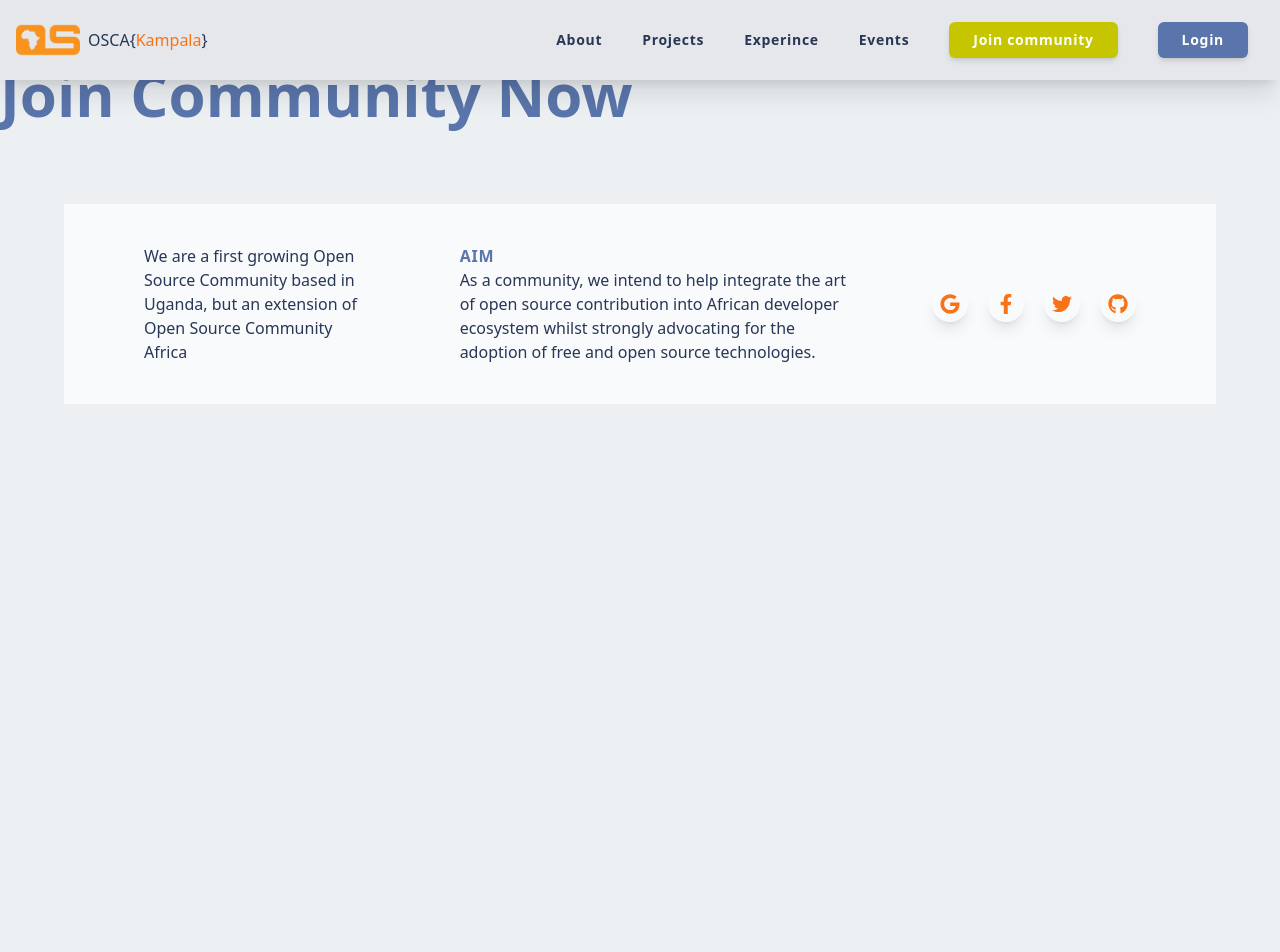
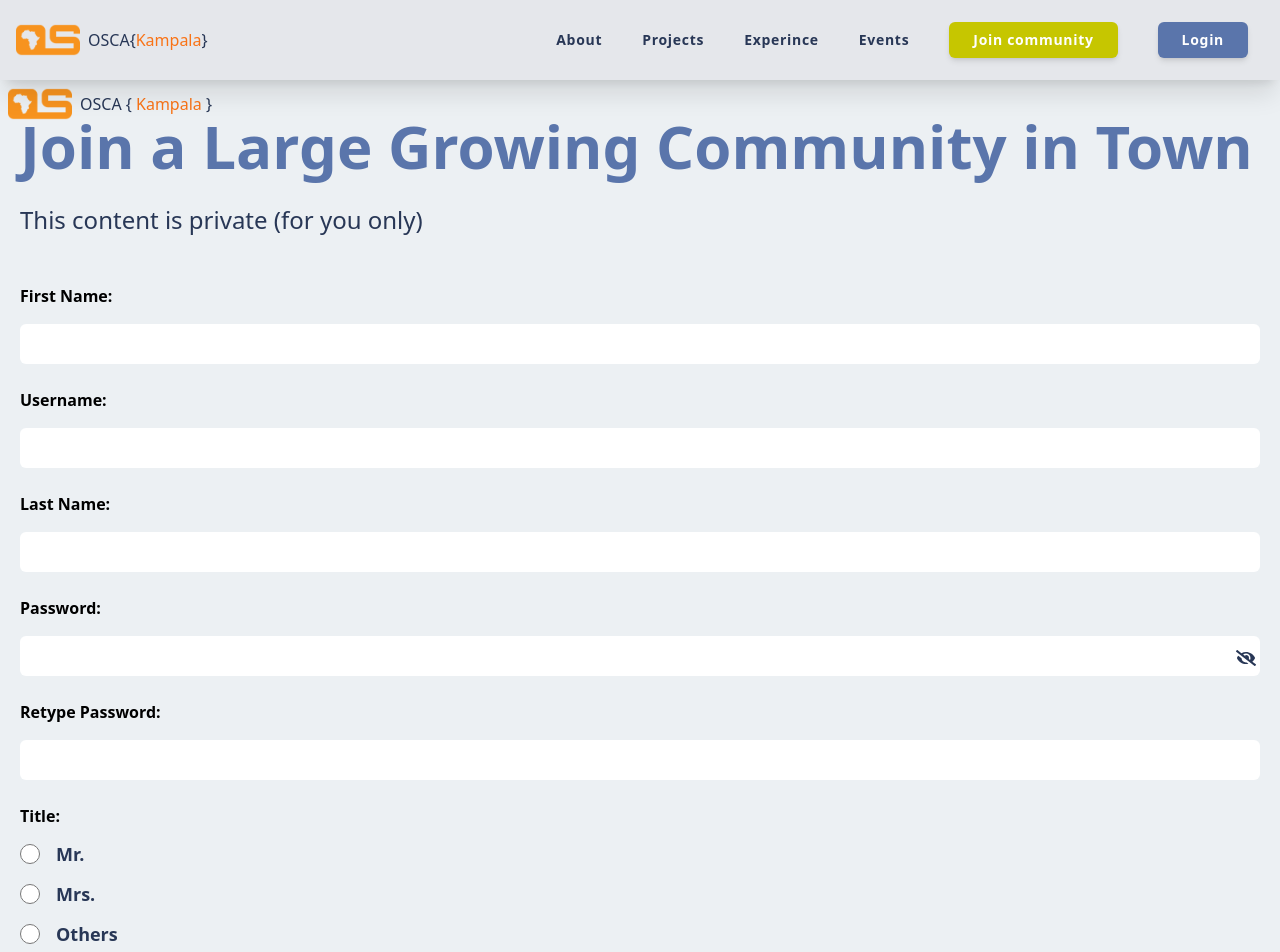
Before and after one commit to oscakampala/oscakampala.github.io, a Next.js app: page /joinComm in a window 1280 px wide. Shown: the top 952 px of the page. Before the commit the page ends 800 px from the top, so only its background shows below. Built offline with nearby package versions, Linux system fonts and the light colour scheme.

Commit message:
style the community section

```diff
--- a/components/Card.jsx
+++ b/components/Card.jsx
@@ -14,9 +14,6 @@ function Card({
   leadTwitter,
   leadGithub,
 }) {
-  const handleClick = () => {
-    console.log(url);
-  };
 
   return (
     <div className='flex flex-col w-full justify-center shadow shadow-black-500/40 p-8 rounded bg-slate-200'>
--- /dev/null
+++ b/components/Community.jsx
@@ -0,0 +1,99 @@
+import oscaLogo from '../public/images/osca-logo.png';
+import Image from 'next/image';
+import { useState } from 'react';
+import { FaEye, FaEyeSlash } from 'react-icons/fa';
+import { IoIosRadioButtonOff, IoIosRadioButtonOn } from 'react-icons/io';
+
+const Community = () => {
+  return (
+    <section>
+      <div className='flex mt-7 items-center cursor-pointer relative'>
+        <div className='md:absolute left-0 flex items-center'>
+          <Image src={oscaLogo} width={80} height={80} />
+        </div>
+        <p className='md:ml-20'>
+          OSCA{' { '}
+          <span className='text-secondary-4 '>Kampala</span>
+          {' }'}
+        </p>
+      </div>
+      <h1 className='px-5'>Join a Large Growing Community in Town</h1>
+      <p className='px-5 text-2xl pt-7'>
+        This content is private (for you only)
+      </p>
+      <Form />
+    </section>
+  );
+};
+
+const Form = () => {
+  const [showPassword, setShowPassword] = useState(false);
+  const [email, setEmail] = useState('');
+  const [firstname, setFirstname] = useState('');
+  const [lastname, setlastname] = useState('');
+  const [password, setPassword] = useState('');
+  const [retypedPassword, setRetypedPassword] = useState('');
+  const [title, setTitle] = useState('');
+
+
+  const inputStyles = `rounded-md bg-[D9D9D9] py-2 pl-2 font-medium mt-4 w-full outline-none`;
+  return (
+    <div>
+      <form action='' className='mt-12 px-5'>
+        <div>
+          <h3 className='text-black'>First Name:</h3>
+          <input type='text' className={inputStyles} value={firstname} onChange/>
+        </div>
+        <div className='mt-6'>
+          <h3 className='text-black'>Username:</h3>
+          <input type='text' className={inputStyles} />
+        </div>
+        <div className='mt-6'>
+          <h3 className='text-black'>Last Name:</h3>
+          <input type='text' className={inputStyles} />
+        </div>
+        <div className='mt-6 relative'>
+          <h3 className='text-black'>Password:</h3>
+          <input
+            type={showPassword ? 'text' : 'password'}
+            className={inputStyles}
+          />
+          {showPassword ? (
+            <FaEye
+              id='password-eye'
+              onClick={() => setShowPassword(!showPassword)}
+              className='absolute bottom-2 right-1 lg:cursor-pointer'
+            />
+          ) : (
+            <FaEyeSlash
+              id='password-eye'
+              onClick={() => setShowPassword(!showPassword)}
+              className='w-5 h-5 absolute bottom-2 right-1 lg:cursor-pointer'
+            />
+          )}
+        </div>
+        <div className='mt-6'>
+          <h3 className='text-black'>Retype Password:</h3>
+          <input type='text' className={inputStyles} />
+        </div>
+        <div className='mt-6'>
+          <h3 className='text-black'>Title:</h3>
+          <div className='flex items-center mt-3'>
+            <input type="radio" id='mr' name='title' className='w-5 h-5' />
+            <label htmlFor="mr" className='ml-4 text-lg font-bold'>Mr.</label>
+          </div>
+          <div className='flex items-center mt-3'>
+            <input type="radio" id='mrs' name='title' className='w-5 h-5' />
+            <label htmlFor="mrs" className='ml-4 text-lg font-bold'>Mrs.</label>
+          </div>
+          <div className='flex items-center mt-3'>
+            <input type="radio" id='others' name='title' className='w-5 h-5' />
+            <label htmlFor="others" className='ml-4 text-lg font-bold'>Others</label>
+          </div>
+        </div>
+      </form>
+    </div>
+  );
+};
+
+export default Community;
--- a/components/Footer.jsx
+++ b/components/Footer.jsx
@@ -19,7 +19,7 @@ import {
 
 function Footer() {
   return (
-    <footer className="w-full max-w-6xl flex flex-col pb-10 lg:justify-between items-center md:items-start md:p-10 lg:flex-row md:gap-10 bg-slate-300 mt-20 container mx-auto bottom-0"  >
+    <footer className="w-full max-w-6xl flex flex-col pt-20 lg:justify-between items-center md:items-start md:p-10 lg:flex-row md:gap-10 bg-slate-300 mt-20 container mx-auto bottom-0"  >
       <div className="footerOne pt-5 mx-5 md:mx-10 md:pt-0 text-center md:text-start flex-col">
         <LogoSm />
         <p>We are a first growing Open Source Community based in Uganda, but an extension of Open Source Community Africa</p>
--- a/pages/index.jsx
+++ b/pages/index.jsx
@@ -62,9 +62,9 @@ export default function Home() {
           allowFullScreen></iframe>
       </div>
 
-      <div className='container mx-auto mt-20'>
+      <div className='container mx-auto mt-20 max-w-6xl mx-auto'>
         <h2 className='text-center py-20 bg-slate-300'>The Team</h2>
-        <div className='grid md:grid-cols-2 max-w-6xl mx-auto xl:grid-cols-3 gap-8 justify-center pb-20 px-8 bg-slate-300'>
+        <div className='grid md:grid-cols-2 xl:grid-cols-3 gap-8 justify-center pb-20 px-8 bg-slate-300'>
           {cardElement}
         </div>
       </div>
--- a/pages/joinComm.jsx
+++ b/pages/joinComm.jsx
@@ -1,10 +1,10 @@
+import Community from "../components/Community";
+
 function joinComm() {
     return (
-        <section>
-            <div>
-                <h1>Join Community Now</h1>
-            </div>
-        </section>
+        <main>
+            <Community />
+        </main>
      );
 }
 
```
